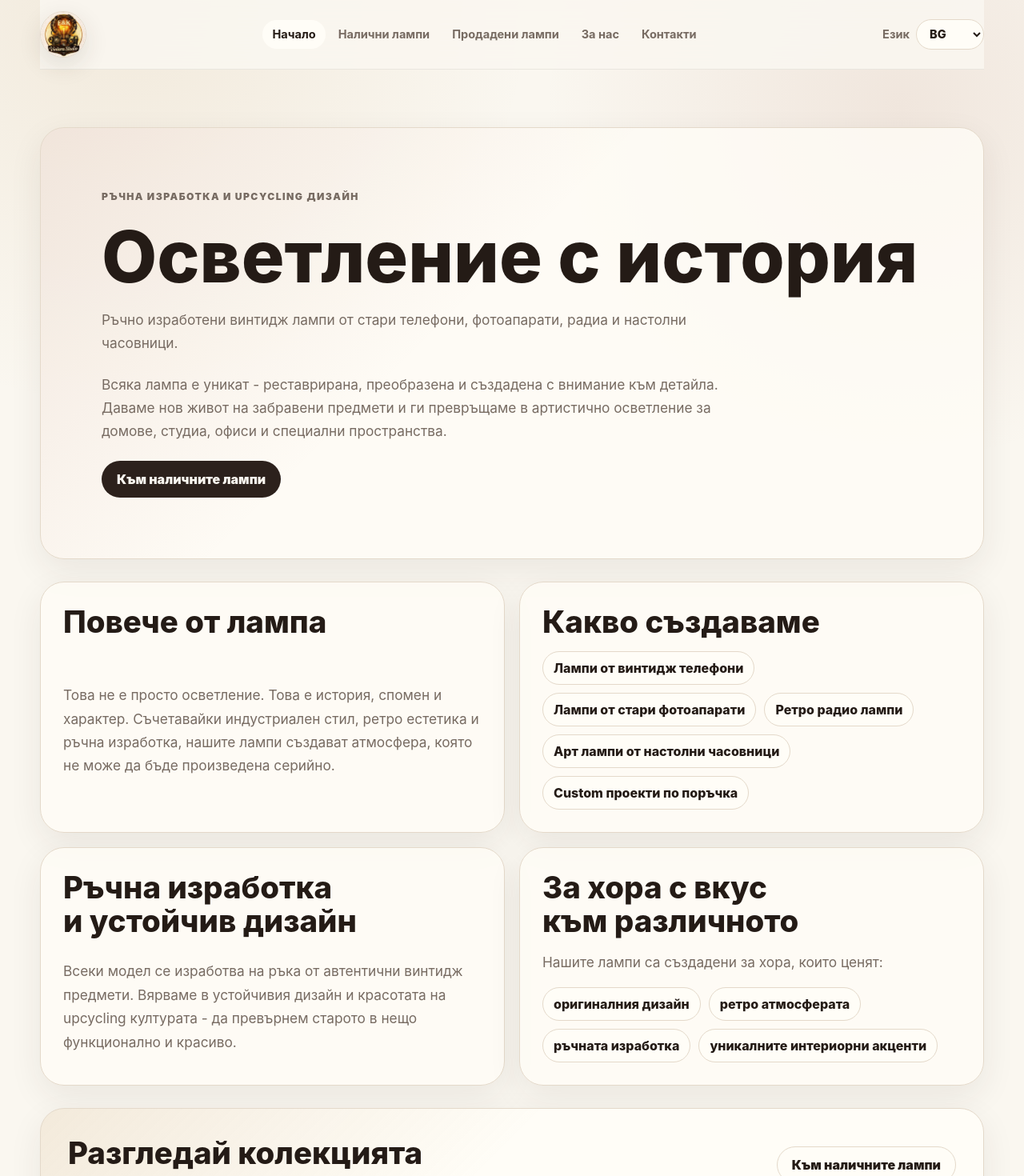
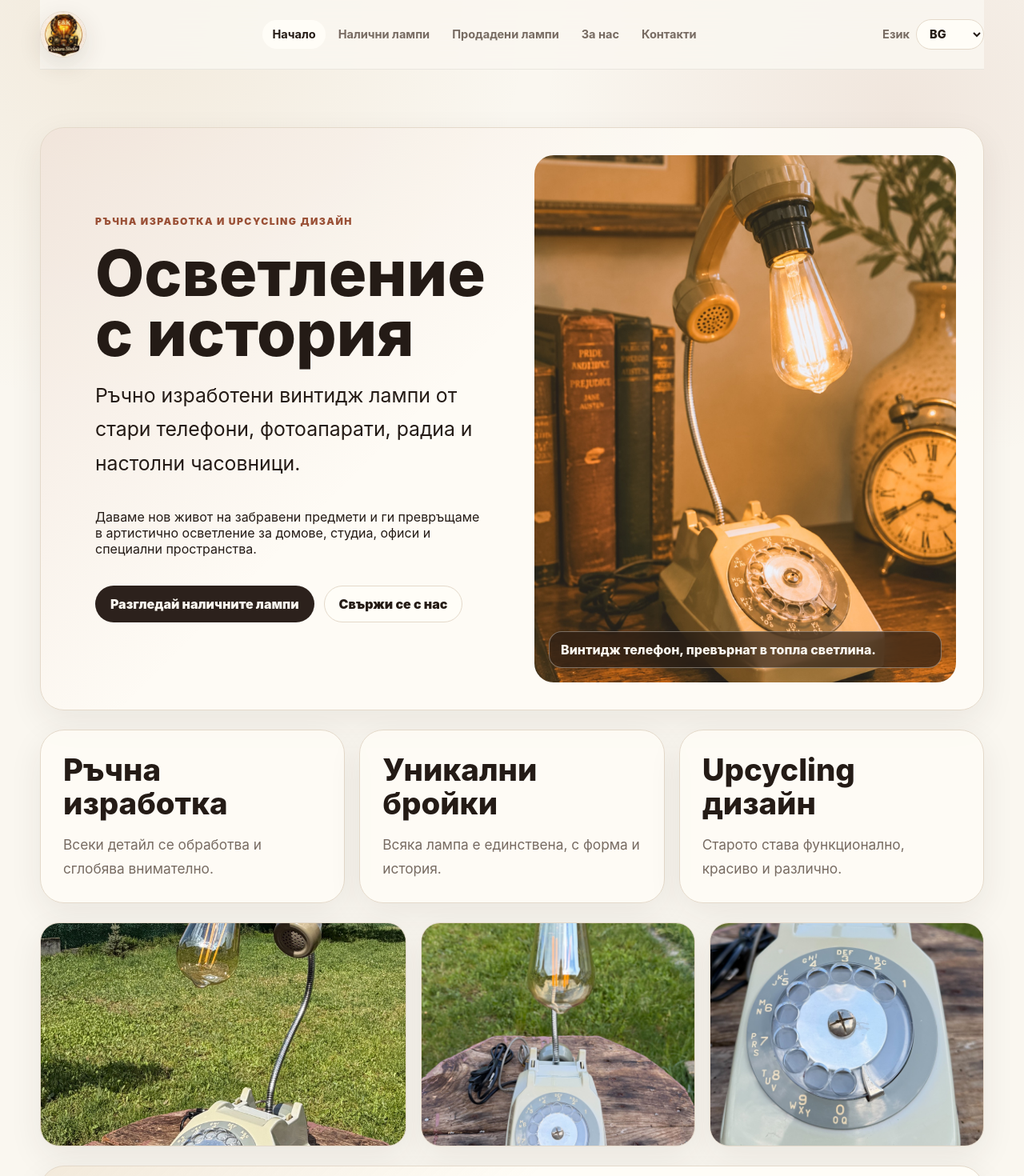
Before and after one commit to JinksSs91/hello-react-site, a React (Vite) app: page / in a window 1280 px wide. Shown: the top 1470 px of the page at 80% size. Built offline with nearby package versions, Linux system fonts and the light colour scheme.

Commit message:
Make homepage more visual

```diff
--- a/src/App.css
+++ b/src/App.css
@@ -86,7 +86,7 @@
 
 .home-page {
   display: grid;
-  gap: 28px;
+  gap: 24px;
 }
 
 .hero-panel,
@@ -94,6 +94,7 @@
 .contact-card,
 .text-panel,
 .info-card,
+.highlight-card,
 .product-card,
 .product-detail {
   border: 1px solid var(--line);
@@ -104,13 +105,62 @@
 
 .hero-panel {
   display: grid;
-  gap: 22px;
-  min-height: 520px;
-  align-content: center;
-  padding: clamp(28px, 7vw, 76px);
+  grid-template-columns: minmax(0, 0.95fr) minmax(360px, 0.95fr);
+  gap: clamp(24px, 5vw, 56px);
+  align-items: center;
+  min-height: 570px;
+  padding: clamp(18px, 3vw, 34px);
   background:
     linear-gradient(135deg, rgba(154, 80, 54, 0.12), transparent 44%),
     rgba(255, 253, 247, 0.8);
+}
+
+.hero-copy {
+  display: grid;
+  gap: 20px;
+  padding: clamp(12px, 3vw, 34px);
+  min-width: 0;
+}
+
+.hero-copy h1 {
+  font-size: clamp(3rem, 6.2vw, 5.8rem);
+}
+
+.hero-actions {
+  display: flex;
+  flex-wrap: wrap;
+  gap: 12px;
+}
+
+.hero-image-card {
+  position: relative;
+  min-height: 500px;
+  margin: 0;
+  overflow: hidden;
+  border-radius: 24px;
+  background: var(--espresso);
+}
+
+.hero-image-card img {
+  width: 100%;
+  height: 100%;
+  min-height: 500px;
+  object-fit: cover;
+  display: block;
+}
+
+.hero-image-card figcaption {
+  position: absolute;
+  left: 18px;
+  right: 18px;
+  bottom: 18px;
+  padding: 12px 14px;
+  border: 1px solid rgba(255, 253, 247, 0.35);
+  border-radius: 16px;
+  background: rgba(36, 27, 22, 0.68);
+  color: var(--paper);
+  font-weight: 800;
+  backdrop-filter: blur(14px);
 }
 
 .kicker {
@@ -127,6 +177,7 @@
 .page-header > p,
 .hero-panel > p,
 .info-card p,
+.highlight-card p,
 .text-panel p,
 .contact-card strong,
 .product-body p,
@@ -146,6 +197,7 @@
 .hero-panel > p:not(.kicker),
 .page-header > p,
 .info-card p,
+.highlight-card p,
 .text-panel p {
   max-width: 820px;
   margin: 0;
@@ -187,19 +239,22 @@
   background: var(--surface);
 }
 
-.info-grid {
+.info-grid,
+.highlight-grid {
   display: grid;
-  grid-template-columns: repeat(2, minmax(0, 1fr));
+  grid-template-columns: repeat(3, minmax(0, 1fr));
   gap: 18px;
 }
 
-.info-card {
+.info-card,
+.highlight-card {
   display: grid;
   gap: 16px;
   padding: 28px;
 }
 
 .info-card h2,
+.highlight-card h2,
 .cta-band h2,
 .product-detail h2 {
   margin: 0;
@@ -216,6 +271,21 @@
   margin: 0;
   padding: 0;
   list-style: none;
+}
+
+.image-strip {
+  display: grid;
+  grid-template-columns: 1.2fr 0.9fr 0.9fr;
+  gap: 18px;
+}
+
+.image-strip img {
+  width: 100%;
+  height: 280px;
+  border: 1px solid var(--line);
+  border-radius: 24px;
+  object-fit: cover;
+  box-shadow: var(--shadow-soft);
 }
 
 .info-card li,
@@ -486,9 +556,23 @@
   }
 
   .info-grid,
+  .highlight-grid,
   .split-page,
   .contact-grid,
   .cta-band {
+    grid-template-columns: 1fr;
+  }
+
+  .hero-panel {
+    grid-template-columns: 1fr;
+  }
+
+  .hero-image-card,
+  .hero-image-card img {
+    min-height: 420px;
+  }
+
+  .image-strip {
     grid-template-columns: 1fr;
   }
 }
@@ -519,7 +603,20 @@
 
   .hero-panel {
     min-height: auto;
-    padding: 28px;
+    padding: 12px;
+  }
+
+  .hero-copy {
+    padding: 18px;
+  }
+
+  .hero-actions {
+    display: grid;
+  }
+
+  .hero-image-card,
+  .hero-image-card img {
+    min-height: 340px;
   }
 
   .product-grid,
@@ -538,6 +635,7 @@
   .text-panel,
   .contact-card,
   .info-card,
+  .highlight-card,
   .cta-band {
     padding: 22px;
     border-radius: 24px;
--- a/src/App.jsx
+++ b/src/App.jsx
@@ -37,33 +37,18 @@ const content = {
       intro:
         'Ръчно изработени винтидж лампи от стари телефони, фотоапарати, радиа и настолни часовници.',
       story:
-        'Всяка лампа е уникат - реставрирана, преобразена и създадена с внимание към детайла. Даваме нов живот на забравени предмети и ги превръщаме в артистично осветление за домове, студиа, офиси и специални пространства.',
-      moreTitle: 'Повече от лампа',
-      moreText:
-        'Това не е просто осветление. Това е история, спомен и характер. Съчетавайки индустриален стил, ретро естетика и ръчна изработка, нашите лампи създават атмосфера, която не може да бъде произведена серийно.',
-      createTitle: 'Какво създаваме',
-      createList: [
-        'Лампи от винтидж телефони',
-        'Лампи от стари фотоапарати',
-        'Ретро радио лампи',
-        'Арт лампи от настолни часовници',
-        'Custom проекти по поръчка',
+        'Даваме нов живот на забравени предмети и ги превръщаме в артистично осветление за домове, студиа, офиси и специални пространства.',
+      contactCta: 'Свържи се с нас',
+      highlights: [
+        ['Ръчна изработка', 'Всеки детайл се обработва и сглобява внимателно.'],
+        ['Уникални бройки', 'Всяка лампа е единствена, с форма и история.'],
+        ['Upcycling дизайн', 'Старото става функционално, красиво и различно.'],
       ],
-      craftTitle: 'Ръчна изработка и устойчив дизайн',
-      craftText:
-        'Всеки модел се изработва на ръка от автентични винтидж предмети. Вярваме в устойчивия дизайн и красотата на upcycling културата - да превърнем старото в нещо функционално и красиво.',
-      audienceTitle: 'За хора с вкус към различното',
-      audienceText: 'Нашите лампи са създадени за хора, които ценят:',
-      audienceList: [
-        'оригиналния дизайн',
-        'ретро атмосферата',
-        'ръчната изработка',
-        'уникалните интериорни акценти',
-      ],
+      imageStripTitle: 'Винтидж телефон, превърнат в топла светлина.',
       ctaTitle: 'Разгледай колекцията',
       ctaText:
         'Открий своята уникална лампа и добави характер към пространството си.',
-      cta: 'Към наличните лампи',
+      cta: 'Разгледай наличните лампи',
     },
     available: {
       kicker: 'Налични лампи',
@@ -126,29 +111,14 @@ const content = {
       intro:
         'Handmade vintage lamps created from old telephones, cameras, radios, and desk clocks.',
       story:
-        'Every lamp is one of a kind - restored, transformed, and made with attention to detail. We give forgotten objects a new life and turn them into artistic lighting for homes, studios, offices, and special spaces.',
-      moreTitle: 'More than a lamp',
-      moreText:
-        'This is not just lighting. It is a story, a memory, and a character. By combining industrial style, retro aesthetics, and handcraft, our lamps create an atmosphere that cannot be mass produced.',
-      createTitle: 'What we create',
-      createList: [
-        'Lamps from vintage telephones',
-        'Lamps from old cameras',
-        'Retro radio lamps',
-        'Art lamps from desk clocks',
-        'Custom projects by request',
+        'We give forgotten objects a new life and turn them into artistic lighting for homes, studios, offices, and special spaces.',
+      contactCta: 'Contact us',
+      highlights: [
+        ['Handmade craft', 'Every detail is carefully restored and assembled.'],
+        ['Unique pieces', 'Each lamp is one of a kind, with its own shape and story.'],
+        ['Upcycled design', 'The old becomes functional, beautiful, and different.'],
       ],
-      craftTitle: 'Handmade and sustainable design',
-      craftText:
-        'Each model is handmade from authentic vintage objects. We believe in sustainable design and the beauty of upcycling culture - turning the old into something functional and beautiful.',
-      audienceTitle: 'For people with a taste for the different',
-      audienceText: 'Our lamps are made for people who value:',
-      audienceList: [
-        'original design',
-        'retro atmosphere',
-        'handmade craft',
-        'unique interior accents',
-      ],
+      imageStripTitle: 'A vintage telephone transformed into warm light.',
       ctaTitle: 'Explore the collection',
       ctaText: 'Find your unique lamp and add character to your space.',
       cta: 'View available lamps',
@@ -409,10 +379,12 @@ function HomePage({ copy, language, navigateTo }) {
   return (
     <section className="page home-page">
       <div className="hero-panel">
+        <div className="hero-copy">
           <p className="kicker">{copy.home.kicker}</p>
           <h1>{copy.home.title}</h1>
           <p className="hero-lead">{copy.home.intro}</p>
           <p>{copy.home.story}</p>
+          <div className="hero-actions">
             <a
               className="button primary"
               href={pages.available[language]}
@@ -423,17 +395,41 @@ function HomePage({ copy, language, navigateTo }) {
             >
               {copy.home.cta}
             </a>
+            <a
+              className="button secondary"
+              href={pages.contacts[language]}
+              onClick={(event) => {
+                event.preventDefault()
+                navigateTo(pages.contacts[language])
+              }}
+            >
+              {copy.home.contactCta}
+            </a>
+          </div>
+        </div>
+        <figure className="hero-image-card">
+          <img src={phoneLamp01} alt={copy.home.imageStripTitle} />
+          <figcaption>{copy.home.imageStripTitle}</figcaption>
+        </figure>
       </div>
 
-      <div className="info-grid">
-        <InfoBlock title={copy.home.moreTitle} text={copy.home.moreText} />
-        <InfoList title={copy.home.createTitle} items={copy.home.createList} />
-        <InfoBlock title={copy.home.craftTitle} text={copy.home.craftText} />
-        <InfoList
-          title={copy.home.audienceTitle}
-          text={copy.home.audienceText}
-          items={copy.home.audienceList}
+      <div className="highlight-grid">
+        {copy.home.highlights.map(([title, text]) => (
+          <article className="highlight-card" key={title}>
+            <h2>{title}</h2>
+            <p>{text}</p>
+          </article>
+        ))}
+      </div>
+
+      <div className="image-strip" aria-label={copy.home.imageStripTitle}>
+        {[phoneLamp02, phoneLamp03, phoneLamp04].map((image, index) => (
+          <img
+            key={image}
+            src={image}
+            alt={`${copy.home.imageStripTitle} ${index + 1}`}
           />
+        ))}
       </div>
 
       <div className="cta-band">
@@ -693,29 +689,6 @@ function PageHeader({ kicker, title, text }) {
   )
 }
 
-function InfoBlock({ title, text }) {
-  return (
-    <article className="info-card">
-      <h2>{title}</h2>
-      <p>{text}</p>
-    </article>
-  )
-}
-
-function InfoList({ title, text, items }) {
-  return (
-    <article className="info-card">
-      <h2>{title}</h2>
-      {text && <p>{text}</p>}
-      <ul>
-        {items.map((item) => (
-          <li key={item}>{item}</li>
-        ))}
-      </ul>
-    </article>
-  )
-}
-
 function ContactCard({ label, value, href, cta }) {
   return (
     <article className="contact-card">
--- a/vite.config.js
+++ b/vite.config.js
@@ -82,7 +82,7 @@ const seoPages = [
     path: localizedRoutes.home.bg,
     title: 'Винтидж лампи и ръчно изработено upcycling осветление | E&K Vintara Studio',
     description:
-      'Ръчно изработени винтидж лампи от стари телефони, фотоапарати, радиа и часовници. Уникални лампи и upcycling осветление с история.',
+      'Ръчно изработени винтидж лампи от стари телефони, фотоапарати, радиа и часовници. Уникално upcycling осветление с история и характер.',
   },
   {
     key: 'available',
```
Lines whose indentation alone changed are shown as unchanged.
